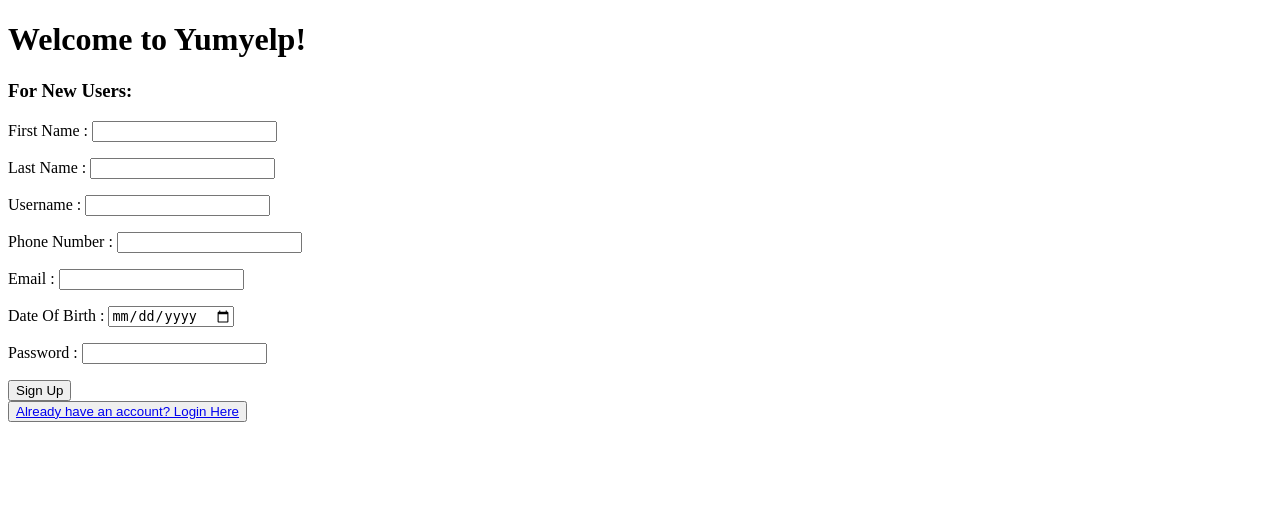
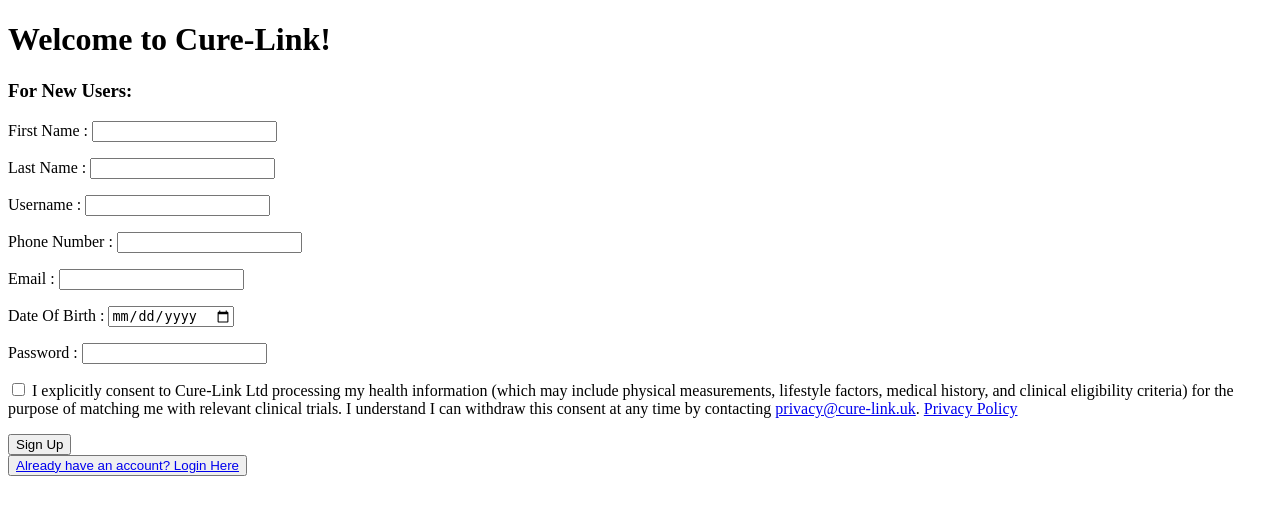
Before and after one commit to TabassumA23/trials-web, a Django app: page /signup/ in a window 1280 px wide. Shown: the top 515 px of the page. Run offline with Django 3.2, Linux system fonts and the light colour scheme.

Commit message:
Add signup health-data consent and rebrand app to Cure-Link

```diff
--- a/new1/api/forms.py
+++ b/new1/api/forms.py
@@ -57,6 +57,10 @@ class SignUpForm(forms.Form):
         # Adding a password widget for password
         widget=forms.PasswordInput()
     )
+    consent_to_health_data_processing = forms.BooleanField(
+        required=True,
+        label="I consent to Cure-Link health data processing for trial matching.",
+    )
     # user_type = forms.ChoiceField(
     #     label="User Type",
     #     choices=UserType.choices,
--- a/new1/api/templates/api/auth/login.html
+++ b/new1/api/templates/api/auth/login.html
@@ -2,7 +2,7 @@
 {% block content %}
   <div class="login-wrapper">
     <div class="card login-card">
-        <h1>Welcome to Yumyelp!</h1>
+        <h1>Welcome to Cure-Link!</h1>
       <h3>For Returning Users:</h3>
       <form id="login-form" method="post">
         {% csrf_token %}
--- a/new1/api/templates/api/auth/signup.html
+++ b/new1/api/templates/api/auth/signup.html
@@ -3,11 +3,34 @@
   <div class="body">
     <div class="profile-page">
       <div class="card signup-card">
-        <h1>Welcome to Yumyelp!</h1>
+        <h1>Welcome to Cure-Link!</h1>
         <h3>For New Users:</h3>
         <form id="signup-form" method="post">
           {% csrf_token %}
-          {{ form.as_p }}
+          {% for field in form %}
+            {% if field.name != "consent_to_health_data_processing" %}
+              <p>
+                {{ field.label_tag }}
+                {{ field }}
+                {% if field.errors %}
+                  <br />
+                  {{ field.errors }}
+                {% endif %}
+              </p>
+            {% endif %}
+          {% endfor %}
+          <p>
+            <label>
+              {{ form.consent_to_health_data_processing }}
+              I explicitly consent to Cure-Link Ltd processing my health information (which may include physical measurements, lifestyle factors, medical history, and clinical eligibility criteria) for the purpose of matching me with relevant clinical trials. I understand I can withdraw this consent at any time by contacting
+              <a href="mailto:privacy@cure-link.uk">privacy@cure-link.uk</a>.
+              <a href="https://cure-link.uk/privacy-policy" target="_blank" rel="noopener noreferrer">Privacy Policy</a>
+            </label>
+            {% if form.consent_to_health_data_processing.errors %}
+              <br />
+              {{ form.consent_to_health_data_processing.errors }}
+            {% endif %}
+          </p>
           <button id="submit-button" type="submit">Sign Up</button>
         </form>
         <button id="login-button">
--- a/new1/api/templates/api/spa/index.html
+++ b/new1/api/templates/api/spa/index.html
@@ -4,7 +4,7 @@
 <head>
     <meta charset="UTF-8" />
     <meta name="viewport" content="width=device-width, initial-scale=1.0" />
-    <title>Project - YumYelp</title>
+    <title>Cure-Link</title>
 
 </head>
 
--- a/new1/api/templates/base.html
+++ b/new1/api/templates/base.html
@@ -5,7 +5,7 @@
     <meta charset="UTF-8" />
     <meta name="viewport" content="width=device-width, initial-scale=1.0" />
 
-    <title>Yumyelp - Welcome</title>
+    <title>Cure-Link - Welcome</title>
 </head>
 
 <body>
--- a/new1/frontend/index.html
+++ b/new1/frontend/index.html
@@ -7,7 +7,7 @@
     <meta name="viewport" content="width=device-width, initial-scale=1.0" />
     <link href="https://cdn.jsdelivr.net/npm/bootstrap@5.3.3/dist/css/bootstrap.min.css" rel="stylesheet"
     integrity="sha384-QWTKZyjpPEjISv5WaRU9OFeRpok6YctnYmDr5pNlyT2bRjXh0JMhjY6hW+ALEwIH" crossorigin="anonymous">
-    <title>Yumyelp</title>
+    <title>Cure-Link</title>
 </head>
 
 <body>
--- a/new1/frontend/src/App.vue
+++ b/new1/frontend/src/App.vue
@@ -3,7 +3,7 @@
         <!--Nav bar for every page -->
         <div class="navbar">
 
-                <h2>YumYelp</h2>
+                <h2>Cure-Link</h2>
                 <div class="nav-parts">
                       <!--Go to home page / profile page-->
                     <router-link
```
